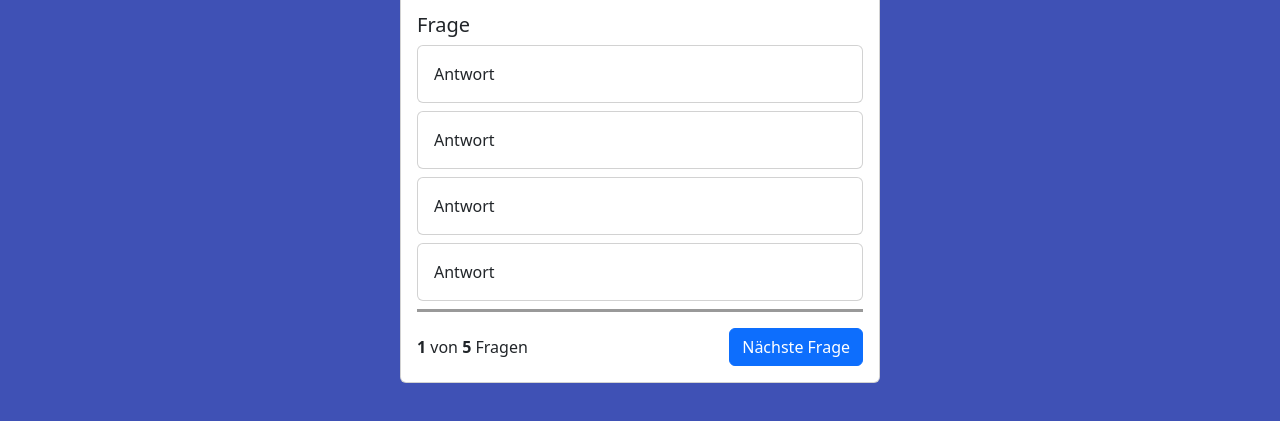
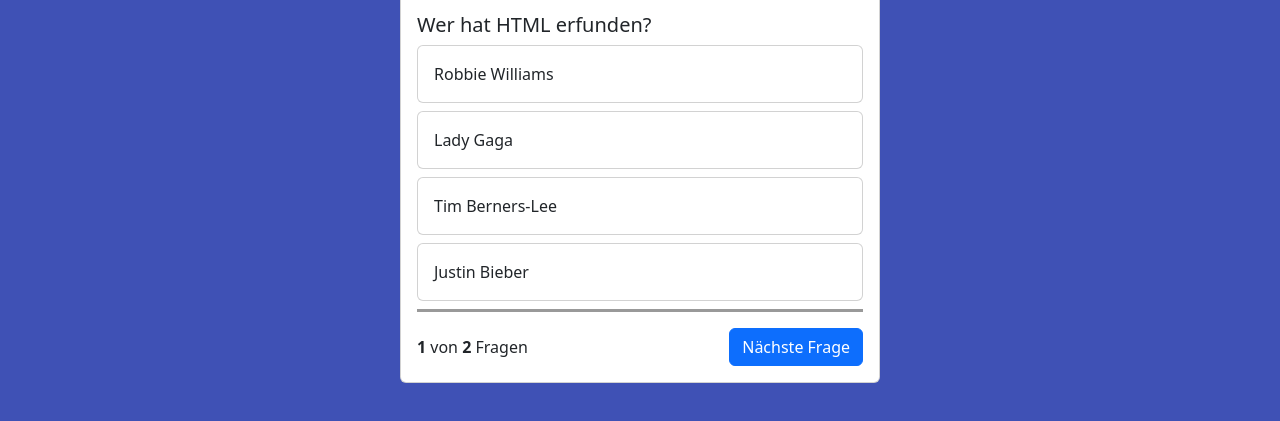
Before and after one commit to Fbin-Rthmn/QuizApp, a website: page index.html in a window 1280 px wide. Shown: the part 269-690 px from the top of the page. Drawn offline with nearby package versions, Linux system fonts and the light colour scheme.

Commit message:
first functions

```diff
--- a/index.html
+++ b/index.html
@@ -8,13 +8,14 @@
     <link rel="stylesheet" href="./node_modules/bootstrap/dist/css/bootstrap.min.css" />
     <link rel="stylesheet" href="style.css" />
     <script src="./script.js"></script>
+    <script src="./question.js"></script>
 
     <!--Bootstrap file start-->
     <link href="https://cdn.jsdelivr.net/npm/bootstrap@5.3.2/dist/css/bootstrap.min.css" rel="stylesheet" integrity="sha384-T3c6CoIi6uLrA9TneNEoa7RxnatzjcDSCmG1MXxSR1GAsXEV/Dwwykc2MPK8M2HN" crossorigin="anonymous">
     <script src="https://cdn.jsdelivr.net/npm/bootstrap@5.3.2/dist/js/bootstrap.bundle.min.js" integrity="sha384-C6RzsynM9kWDrMNeT87bh95OGNyZPhcTNXj1NW7RuBCsyN/o0jlpcV8Qyq46cDfL" crossorigin="anonymous"></script>
     <!--Bootstrap file end-->
   </head>
-  <body>
+  <body onload="init()">
 
     <nav class="navbar bg-body-tertiary">
       <div class="container-fluid">
@@ -26,35 +27,35 @@
       <div class="card" style="width: 30rem;">
         <img src="./img/bkg_school-supplies.jpg" class="card-img-top">
         <div class="card-body">
-          <h5 class="card-title">Frage</h5>
+          <h5 class="card-title" id="question">Frage</h5>
 
-          <div class="card mb-2">
-            <div class="card-body">
+          <div class="card card-answer mb-2">
+            <div class="card-body" id="answer_1" onclick="answer('answer_1')">
               Antwort
             </div>
           </div>
 
-          <div class="card mb-2">
-            <div class="card-body">
+          <div class="card card-answer mb-2">
+            <div class="card-body" id="answer_2" onclick="answer('answer_2')">
               Antwort
             </div>
           </div>
 
-          <div class="card mb-2">
-            <div class="card-body">
+          <div class="card card-answer mb-2">
+            <div class="card-body" id="answer_3" onclick="answer('answer_3')">
               Antwort
             </div>
           </div>
 
-          <div class="card mb-2">
-            <div class="card-body">
+          <div class="card card-answer mb-2">
+            <div class="card-body" id="answer_4" onclick="answer('answer_4')">
               Antwort
             </div>
           </div>
 
           <div class="question-footer pt-3">
             <span>
-              <b>1</b> von <b>5</b> Fragen
+              <b>1</b> von <b id="question-length">5</b> Fragen
             </span>
               <button class="btn btn-primary">Nächste Frage</button>
 
--- /dev/null
+++ b/question.js
@@ -0,0 +1,18 @@
+let questions = [
+    {
+        "question": "Wer hat HTML erfunden?",
+        "answer_1": "Robbie Williams",
+        "answer_2": "Lady Gaga",
+        "answer_3": "Tim Berners-Lee",
+        "answer_4": "Justin Bieber",
+        "right_answer": 3
+    },
+    {
+        "question": "Wie wird ein wasserfeste Spanplatte fachbezogen abgekürzt?",
+        "answer_1": "P2",
+        "answer_2": "P3",
+        "answer_3": "FPY",
+        "answer_4": "VP-100",
+        "right_answer": 2
+    }
+];
--- a/script.js
+++ b/script.js
@@ -0,0 +1,30 @@
+let currentQuestion = 0;
+
+function init() {
+    document.getElementById('question-length').innerHTML = questions.length;
+    showQuestion();
+}
+
+
+function showQuestion() {
+    let question = questions[currentQuestion];
+
+    document.getElementById('question').innerHTML = question.question;
+    document.getElementById('answer_1').innerHTML = question.answer_1;
+    document.getElementById('answer_2').innerHTML = question.answer_2;
+    document.getElementById('answer_3').innerHTML = question.answer_3;
+    document.getElementById('answer_4').innerHTML = question.answer_4;
+}
+
+
+function answer(selection) {
+    let question = questions[currentQuestion];
+    let selectionNumber = selection.slice(-1);
+
+    if (selectionNumber == question['right_answer']) {
+        console.log('Richtig!!!');
+    } else {
+        console.log('Falsch!!');
+    }
+
+}
--- a/style.css
+++ b/style.css
@@ -10,6 +10,11 @@
 
 }
 
+.card-answer:hover {
+    cursor:pointer;
+    background-color: rgba(0, 0, 0, 0.06);
+}
+
 .question-footer {
     border-top: solid rgba(0, 0, 0, 0.4);
     display: flex;
```
